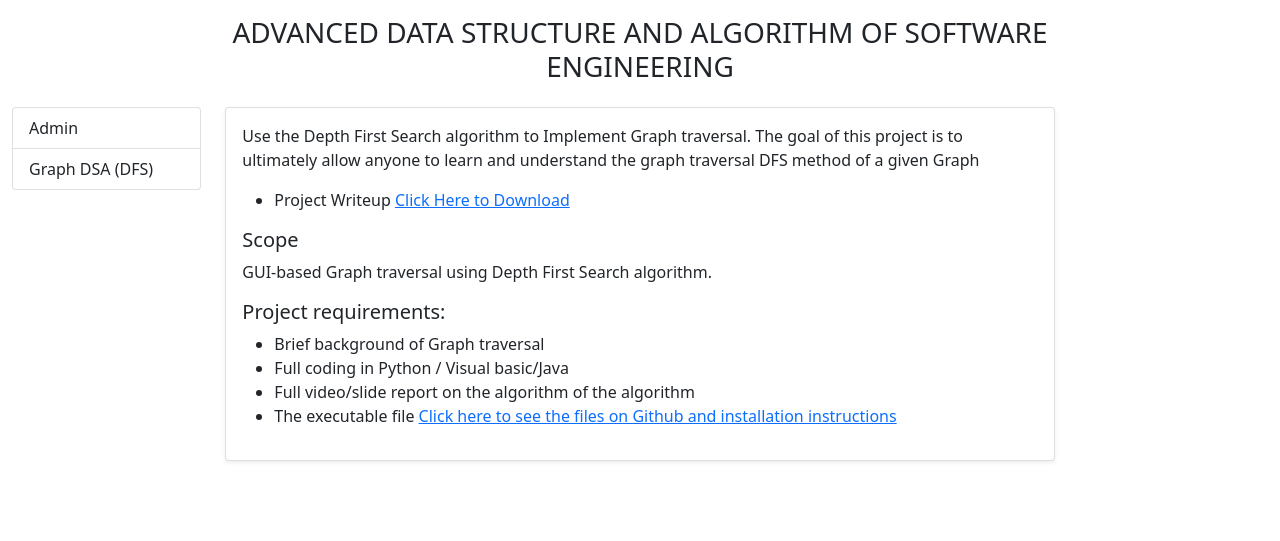
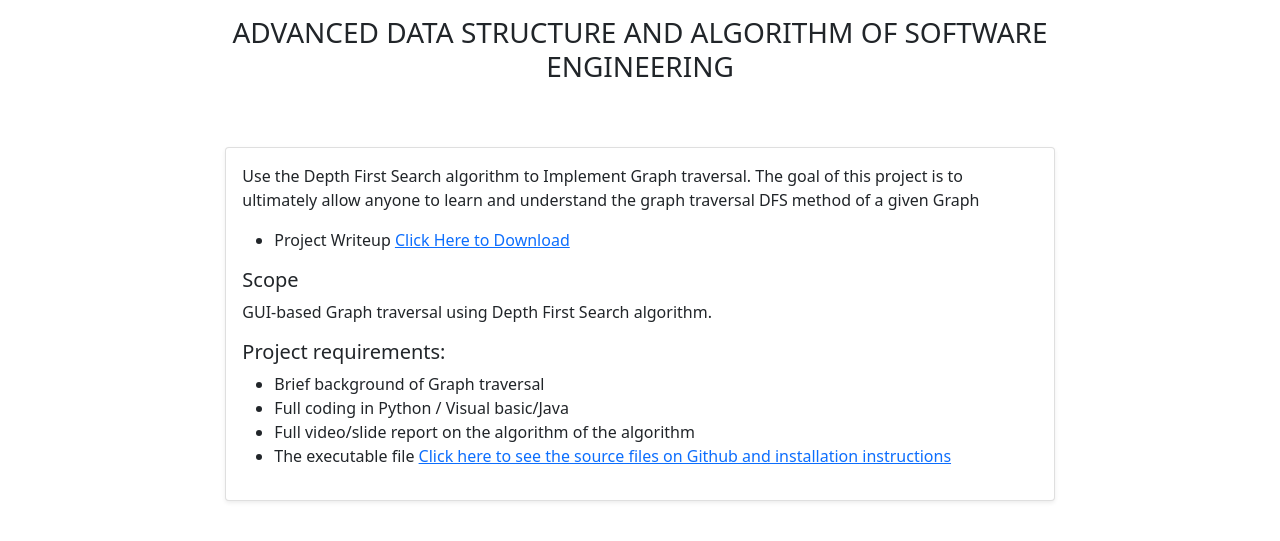
Before and after one commit to emmanuelbakare/graph_dsa_gdfs, a Django app: page / in a window 1280 px wide. Shown: the part 56-597 px from the top of the page. Run offline with Django 4.2, Linux system fonts and the light colour scheme; some libraries are stand-ins or nearby versions.

Commit message:
updated readme to reflect new git link

```diff
--- a/templates/home.html
+++ b/templates/home.html
@@ -2,20 +2,14 @@
 
 {% block content %}
 <div class="row">
-    <div class="offset-2 col-8 my-3">
-        <div class="h3 text-center">ADVANCED DATA STRUCTURE AND ALGORITHM OF SOFTWARE ENGINEERING</div>
+    <div class="offset-2 col-8 my-3 ">
+        <div class="h3 text-center mb-5 ">ADVANCED DATA STRUCTURE AND ALGORITHM OF SOFTWARE ENGINEERING</div>
 
     </div>
 </div>
 <div class="row ">
-    <div class="col-md-2  ">
-        <!-- Hover added -->
-        <div class="list-group">
-            <a href="/admin/" class="list-group-item list-group-item-action">Admin</a>
-            <a href="{% url 'graphs:dashboard' %}" class="list-group-item list-group-item-action ">Graph DSA (DFS)</a>
-        </div>
-    </div>
-    <div class="col-md-8">
+
+    <div class=" offset-md-2 col-md-8">
 
 
         <div class="card shadow-sm">
@@ -35,7 +29,7 @@
                         <li>Brief background of Graph traversal</li>
                         <li>Full coding in Python / Visual basic/Java</li>
                         <li>Full video/slide report on the algorithm of the algorithm</li>
-                        <li>The executable file <a href="https://github.com/emmanuelbakare/graph_dsa_gdfs"> Click here to see the files on Github and installation instructions</a></li>
+                        <li>The executable file <a href="https://github.com/emmanuelbakare/graph_dsa_gdfs" target="_blank"> Click here to see the source files on Github and installation instructions</a></li>
 
                     </ul>
                 </p>
```
Also changed, not shown: README.md, db.sqlite3.
